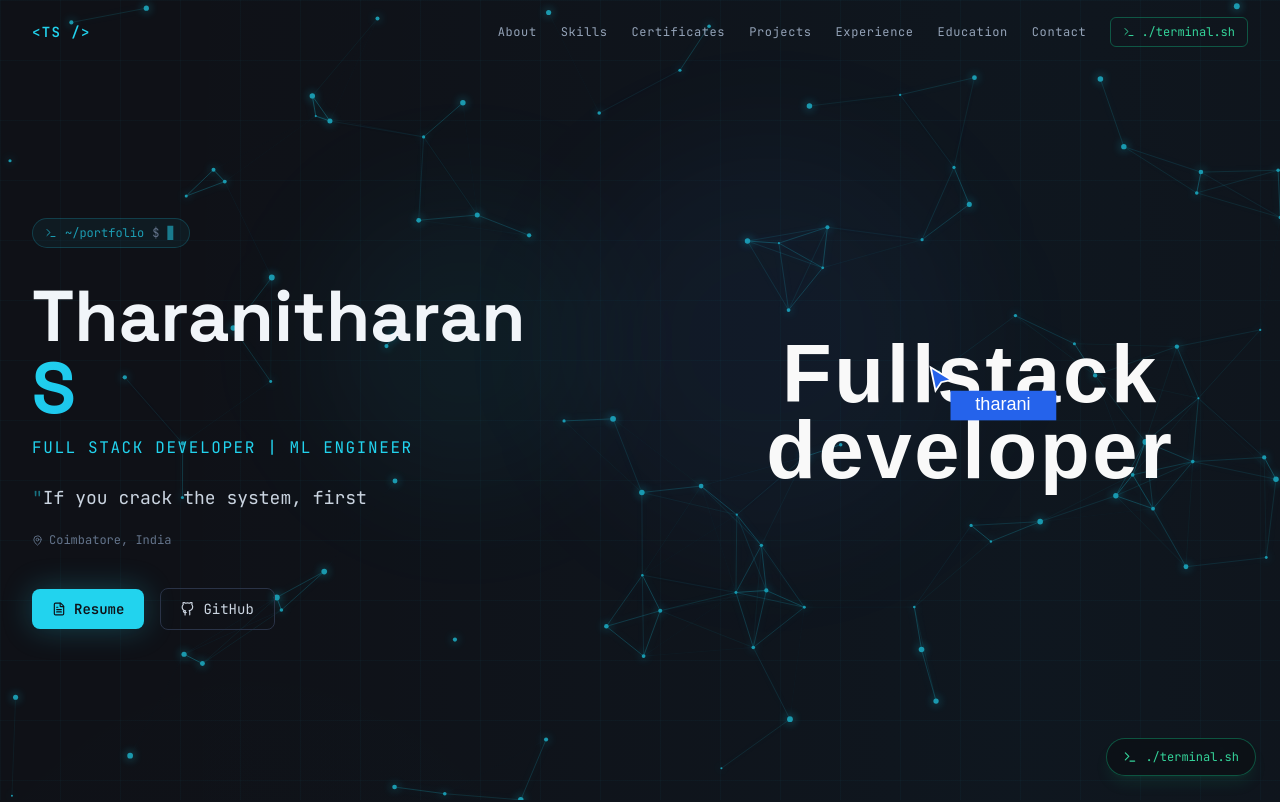
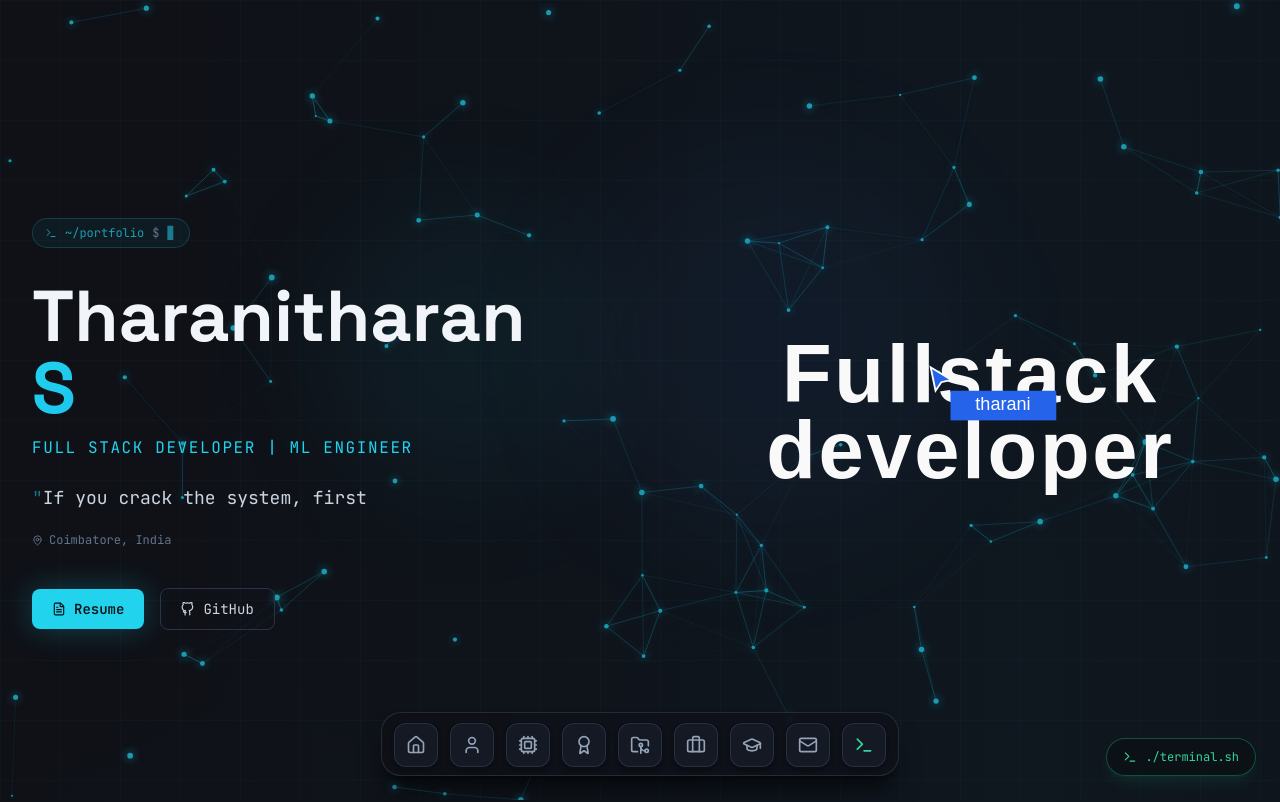
Before and after one commit to Tharanitharan30/portfolio, a React (Vite) app: page / in a window 1280 px wide. Shown: the top 802 px of the page. Built offline with nearby package versions, Linux system fonts and the light colour scheme.

Commit message:
navbar update

```diff
--- a/package.json
+++ b/package.json
@@ -12,6 +12,7 @@
   "dependencies": {
     "lucide-react": "^1.8.0",
     "matter-js": "^0.20.0",
+    "motion": "^13.2.0",
     "react": "^19.2.4",
     "react-dom": "^19.2.4",
     "styled-components": "^6.4.0"
--- a/src/App.jsx
+++ b/src/App.jsx
@@ -1,4 +1,4 @@
-import Navbar from './components/Navbar';
+import NavigationDock from './components/NavigationDock';
 import Hero from './components/Hero';
 import About from './components/About';
 import Skills from './components/Skills';
@@ -44,7 +44,7 @@ export default function App() {
     <div>
 
       <InteractiveParticles />
-      <Navbar onOpenTerminal={() => setTerminalOpen(true)} />
+      <NavigationDock onOpenTerminal={() => setTerminalOpen(true)} />
       <main>
         <Hero />
         <About />
--- a/src/components/Contact.jsx
+++ b/src/components/Contact.jsx
@@ -30,7 +30,7 @@ export default function Contact() {
   ];
 
   return (
-    <section id="contact" className="py-24 bg-surface-2/40">
+    <section id="contact" className="py-24 bg-transparent">
       <div className="max-w-7xl mx-auto px-4 sm:px-6 lg:px-8">
         <div ref={ref} className="reveal">
           <div className="flex items-center gap-3 mb-12">
--- /dev/null
+++ b/src/components/Dock.css
@@ -0,0 +1,76 @@
+.dock-outer {
+  margin: 0 0.5rem;
+  display: flex;
+  max-width: 100%;
+  align-items: center;
+}
+
+.dock-panel {
+  position: fixed;
+  bottom: 1.5rem;
+  left: 50%;
+  transform: translateX(-50%);
+  display: flex;
+  align-items: flex-end;
+  width: fit-content;
+  gap: 0.75rem;
+  border-radius: 1.25rem;
+  background-color: rgba(15, 17, 23, 0.85);
+  backdrop-filter: blur(12px);
+  -webkit-backdrop-filter: blur(12px);
+  border: 1px solid rgba(42, 51, 71, 0.8);
+  padding: 0 0.75rem 0.5rem;
+  z-index: 50;
+  box-shadow: 0 20px 25px -5px rgba(0, 0, 0, 0.5), 0 8px 10px -6px rgba(0, 0, 0, 0.5);
+}
+
+.dock-item {
+  position: relative;
+  display: inline-flex;
+  align-items: center;
+  justify-content: center;
+  border-radius: 12px;
+  background-color: rgba(22, 27, 39, 0.9);
+  border: 1px solid rgba(42, 51, 71, 0.9);
+  box-shadow:
+    0 4px 6px -1px rgba(0, 0, 0, 0.2),
+    0 2px 4px -1px rgba(0, 0, 0, 0.1);
+  cursor: pointer;
+  outline: none;
+  transition: border-color 0.2s ease, background-color 0.2s ease;
+}
+
+.dock-item:hover, .dock-item:focus-visible {
+  border-color: rgba(34, 211, 238, 0.6);
+  background-color: rgba(30, 37, 53, 0.95);
+}
+
+.dock-icon {
+  display: flex;
+  align-items: center;
+  justify-content: center;
+  color: #94a3b8;
+  transition: color 0.2s ease;
+}
+
+.dock-item:hover .dock-icon {
+  color: #22d3ee;
+}
+
+.dock-label {
+  position: absolute;
+  top: -2.25rem;
+  left: 50%;
+  width: fit-content;
+  white-space: pre;
+  border-radius: 0.375rem;
+  border: 1px solid rgba(42, 51, 71, 0.9);
+  background-color: #0f1117;
+  padding: 0.25rem 0.625rem;
+  font-size: 0.75rem;
+  font-family: "JetBrains Mono", monospace;
+  color: #f8fafc;
+  transform: translateX(-50%);
+  pointer-events: none;
+  box-shadow: 0 10px 15px -3px rgba(0, 0, 0, 0.5);
+}
--- /dev/null
+++ b/src/components/Dock.jsx
@@ -0,0 +1,143 @@
+'use client';
+
+import { motion, useMotionValue, useSpring, useTransform, AnimatePresence } from 'motion/react';
+import { Children, cloneElement, useEffect, useMemo, useRef, useState } from 'react';
+
+import './Dock.css';
+
+function DockItem({ children, className = '', onClick, mouseX, spring, distance, magnification, baseItemSize, label }) {
+  const ref = useRef(null);
+  const isHovered = useMotionValue(0);
+
+  const mouseDistance = useTransform(mouseX, val => {
+    const rect = ref.current?.getBoundingClientRect() ?? {
+      x: 0,
+      width: baseItemSize
+    };
+    return val - rect.x - baseItemSize / 2;
+  });
+
+  const targetSize = useTransform(mouseDistance, [-distance, 0, distance], [baseItemSize, magnification, baseItemSize]);
+  const size = useSpring(targetSize, spring);
+
+  const handleKeyDown = e => {
+    if (e.key === 'Enter' || e.key === ' ') {
+      e.preventDefault();
+      onClick?.();
+    }
+  };
+
+  return (
+    <motion.div
+      ref={ref}
+      style={{
+        width: size,
+        height: size
+      }}
+      onHoverStart={() => isHovered.set(1)}
+      onHoverEnd={() => isHovered.set(0)}
+      onFocus={() => isHovered.set(1)}
+      onBlur={() => isHovered.set(0)}
+      onClick={onClick}
+      className={`dock-item ${className}`}
+      tabIndex={0}
+      role="button"
+      aria-haspopup="true"
+      aria-label={label}
+      onKeyDown={handleKeyDown}
+    >
+      {Children.map(children, child => cloneElement(child, { isHovered }))}
+    </motion.div>
+  );
+}
+
+function DockLabel({ children, className = '', ...rest }) {
+  const { isHovered } = rest;
+  const [isVisible, setIsVisible] = useState(false);
+
+  useEffect(() => {
+    const unsubscribe = isHovered.on('change', latest => {
+      setIsVisible(latest === 1);
+    });
+    return () => unsubscribe();
+  }, [isHovered]);
+
+  return (
+    <AnimatePresence>
+      {isVisible && (
+        <motion.div
+          initial={{ opacity: 0, y: 0 }}
+          animate={{ opacity: 1, y: -10 }}
+          exit={{ opacity: 0, y: 0 }}
+          transition={{ duration: 0.2 }}
+          className={`dock-label ${className}`}
+          role="tooltip"
+          style={{ x: '-50%' }}
+        >
+          {children}
+        </motion.div>
+      )}
+    </AnimatePresence>
+  );
+}
+
+function DockIcon({ children, className = '' }) {
+  return <div className={`dock-icon ${className}`}>{children}</div>;
+}
+
+export default function Dock({
+  items,
+  className = '',
+  spring = { mass: 0.1, stiffness: 150, damping: 12 },
+  magnification = 70,
+  distance = 200,
+  panelHeight = 68,
+  dockHeight = 256,
+  baseItemSize = 50
+}) {
+  const mouseX = useMotionValue(Infinity);
+  const isHovered = useMotionValue(0);
+
+  const maxHeight = useMemo(
+    () => Math.max(dockHeight, magnification + magnification / 2 + 4),
+    [magnification, dockHeight]
+  );
+  const heightRow = useTransform(isHovered, [0, 1], [panelHeight, maxHeight]);
+  const height = useSpring(heightRow, spring);
+
+  return (
+    <motion.div style={{ height, scrollbarWidth: 'none' }} className="dock-outer">
+      <motion.div
+        onMouseMove={({ pageX }) => {
+          isHovered.set(1);
+          mouseX.set(pageX);
+        }}
+        onMouseLeave={() => {
+          isHovered.set(0);
+          mouseX.set(Infinity);
+        }}
+        className={`dock-panel ${className}`}
+        style={{ height: panelHeight }}
+        role="toolbar"
+        aria-label="Application dock"
+      >
+        {items.map((item, index) => (
+          <DockItem
+            key={index}
+            onClick={item.onClick}
+            className={item.className || ''}
+            mouseX={mouseX}
+            spring={spring}
+            distance={distance}
+            magnification={magnification}
+            baseItemSize={baseItemSize}
+            label={item.label}
+          >
+            <DockIcon>{item.icon}</DockIcon>
+            <DockLabel>{item.label}</DockLabel>
+          </DockItem>
+        ))}
+      </motion.div>
+    </motion.div>
+  );
+}
--- a/src/components/Experience.jsx
+++ b/src/components/Experience.jsx
@@ -6,7 +6,7 @@ export default function Experience() {
   const ref = useScrollReveal();
 
   return (
-    <section id="experience" className="py-24 bg-surface-2/40">
+    <section id="experience" className="py-24 bg-transparent">
       <div className="max-w-7xl mx-auto px-4 sm:px-6 lg:px-8">
         <div ref={ref} className="reveal">
           <div className="flex items-center gap-3 mb-12">
--- a/src/components/LoadingScreen.jsx
+++ b/src/components/LoadingScreen.jsx
@@ -29,7 +29,7 @@ export default function LoadingScreen() {
   }, [step]);
 
   return (
-    <div className="fixed inset-0 bg-[#030712] overflow-hidden z-[9999] flex items-center justify-center">
+    <div className="fixed inset-0 bg-surface overflow-hidden z-[9999] flex items-center justify-center">
 
       {/* Grid Background */}
       <div className="absolute inset-0 bg-grid opacity-20" />
--- /dev/null
+++ b/src/components/NavigationDock.jsx
@@ -0,0 +1,80 @@
+import React from 'react';
+import Dock from './Dock';
+import {
+  Home,
+  User,
+  Cpu,
+  Award,
+  FolderGit2,
+  Briefcase,
+  GraduationCap,
+  Mail,
+  Terminal
+} from 'lucide-react';
+
+export default function NavigationDock({ onOpenTerminal }) {
+  const scrollToSection = (id) => {
+    document.getElementById(id)?.scrollIntoView({ behavior: 'smooth' });
+  };
+
+  const items = [
+    {
+      icon: <Home size={20} />,
+      label: 'Home',
+      onClick: () => scrollToSection('hero')
+    },
+    {
+      icon: <User size={20} />,
+      label: 'About',
+      onClick: () => scrollToSection('about')
+    },
+    {
+      icon: <Cpu size={20} />,
+      label: 'Skills',
+      onClick: () => scrollToSection('skills')
+    },
+    {
+      icon: <Award size={20} />,
+      label: 'Certificates',
+      onClick: () => scrollToSection('certificates')
+    },
+    {
+      icon: <FolderGit2 size={20} />,
+      label: 'Projects',
+      onClick: () => scrollToSection('projects')
+    },
+    {
+      icon: <Briefcase size={20} />,
+      label: 'Experience',
+      onClick: () => scrollToSection('experience')
+    },
+    {
+      icon: <GraduationCap size={20} />,
+      label: 'Education',
+      onClick: () => scrollToSection('education')
+    },
+    {
+      icon: <Mail size={20} />,
+      label: 'Contact',
+      onClick: () => scrollToSection('contact')
+    },
+    {
+      icon: <Terminal size={20} className="text-emerald-400" />,
+      label: 'Terminal',
+      onClick: onOpenTerminal,
+      className: 'border-emerald-500/40 bg-emerald-950/30'
+    }
+  ];
+
+  return (
+    <div className="fixed bottom-4 left-0 right-0 z-50 flex justify-center pointer-events-auto">
+      <Dock
+        items={items}
+        panelHeight={64}
+        baseItemSize={44}
+        magnification={60}
+        distance={140}
+      />
+    </div>
+  );
+}
--- /dev/null
+++ b/src/components/RisingLines.jsx
@@ -0,0 +1,3 @@
+import { RisingLines } from './ui/rising-lines';
+export { RisingLines };
+export default RisingLines;
```
Also changed, not shown: 1 other file (tests, documents, lock files or other folders).
